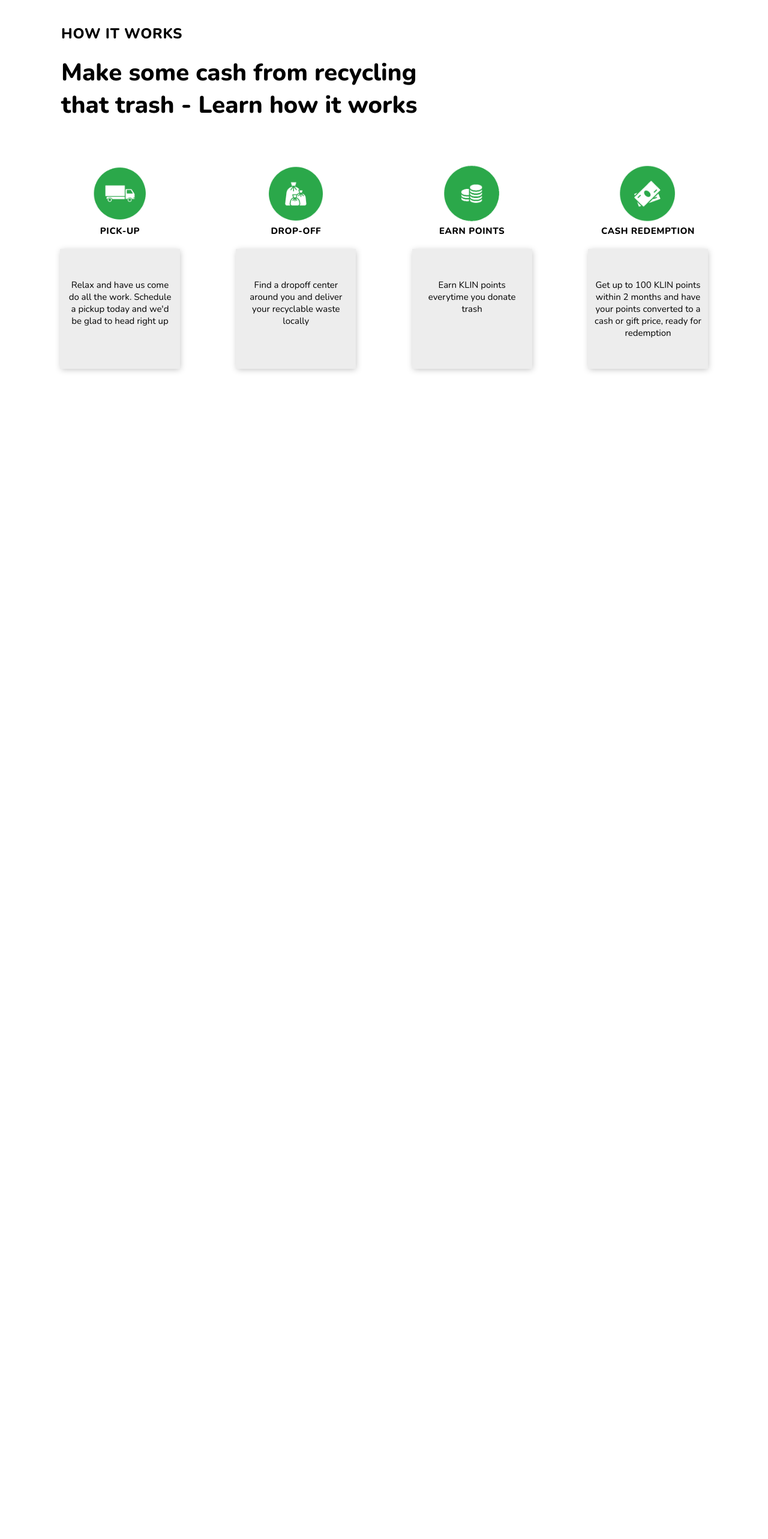
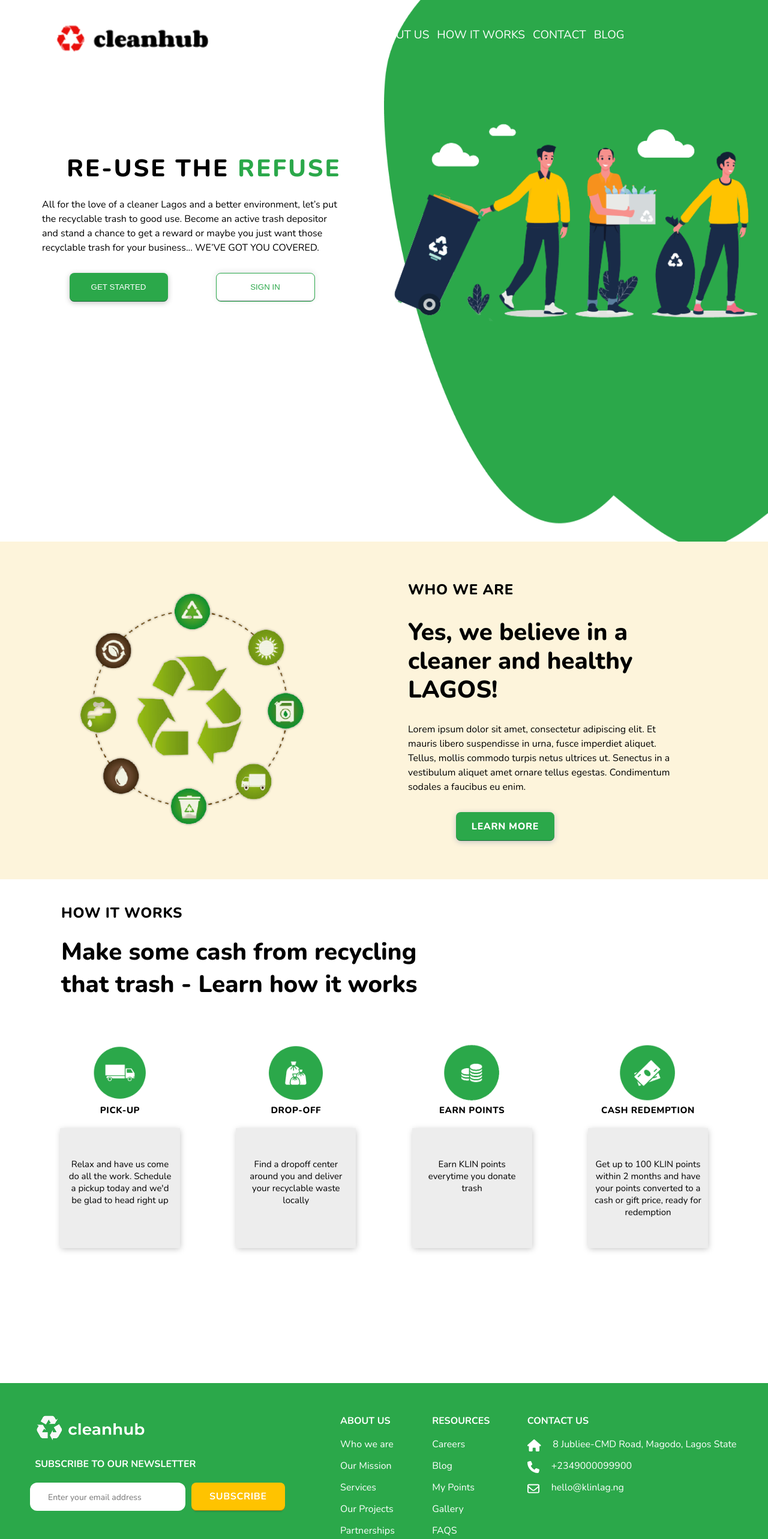
Before and after one commit to Clean-Hub/cleanhub, a React (Create React App) app: page / in a window 1280 px wide. Shown: the top 2566 px of the page at 60% size. Before the commit the page ends 840 px from the top, so only its background shows below. Built offline with nearby package versions, Linux system fonts and the light colour scheme.

Commit message:
other pages added

```diff
--- a/src/App.js
+++ b/src/App.js
@@ -14,7 +14,7 @@ function App() {
     <div className='appContainer'>
       <BrowserRouter>
         <ScrollToTop>
-          {/* <Navbar /> */}
+          <Navbar />
           <Routes>
             <Route path='/' element={<Home />} />
             {/* <Route path='/login' element={<Login />} /> */}
@@ -24,7 +24,7 @@ function App() {
             {/* <Route path='/about/service' element={<AboutServices />} /> */}
             {/* </Route> */}
           </Routes>
-          {/* <Footer /> */}
+          <Footer />
         </ScrollToTop>
       </BrowserRouter>
     </div>
--- a/src/components/homeIntro/homeIntro.css
+++ b/src/components/homeIntro/homeIntro.css
@@ -95,7 +95,6 @@
   .homeIntroLImg {
     width: 100%;
     height: 100%;
-    /* object-fit: contain; */
   }
   .homeIntroH2 {
     margin: 0 auto;
--- a/src/components/navbar/navbar.css
+++ b/src/components/navbar/navbar.css
@@ -58,6 +58,7 @@
     position: relative;
     width: 100%;
     margin: 0 auto;
+    overflow: hidden;
   }
   .navbarLeft {
     display: flex;
@@ -80,20 +81,28 @@
     top: 90px;
     left: -100%;
     transition: all 0.6s linear;
+    /* background-color: green; */
+    background-color: gray;
   }
   .active {
-    box-shadow: 0 5px 6px 0 rgba(0, 0, 0, 0.1);
     left: 0;
-    text-align: center;
+    /* background-color: green; */
   }
   .navbarUl {
     flex-direction: column;
+    margin-right: 60px;
     text-align: center;
   }
   .navbarLi1,
   .navbarLi2 {
     padding: 10px;
     margin-bottom: 20px;
-    color: black;
+    font-size: 25px;
+    z-index: 999;
+    cursor: pointer;
+  }
+
+  .navbarLi2 {
+    color: white;
   }
 }
--- a/src/pages/home/Home.jsx
+++ b/src/pages/home/Home.jsx
@@ -6,8 +6,8 @@ import HomeRecycling from '../../components/homeRecycling/HomeRecycling'
 const Home = () => {
   return (
     <div className='homeContainer'>
-      {/* <HomeHero /> */}
-      {/* <HomeIntro /> */}
+      <HomeHero />
+      <HomeIntro />
       <HomeRecycling />
     </div>
   )
```
